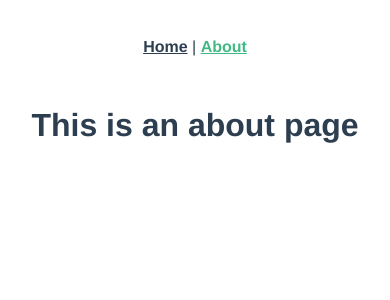
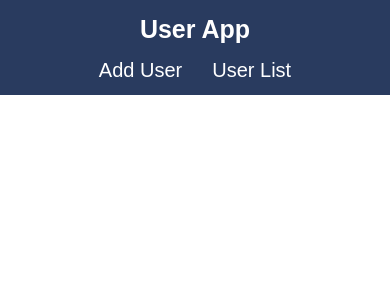
Before and after one commit to sefaekici/vue-express-crud, a Vue app in the folder client/: page /about in a window 390 px wide. Shown: the top 300 px of the page. Built offline with nearby package versions, Linux system fonts and the light colour scheme.

Commit message:
Client Navbar Design Navbar design and responsive with scss

```diff
--- a/client/src/App.vue
+++ b/client/src/App.vue
@@ -1,32 +1,30 @@
 <template>
   <div id="app">
-    <div id="nav">
-      <router-link to="/">Home</router-link> |
-      <router-link to="/about">About</router-link>
-    </div>
-    <router-view/>
+    <app-navbar></app-navbar>
   </div>
 </template>
 
 <style lang="scss">
-#app {
-  font-family: Avenir, Helvetica, Arial, sans-serif;
-  -webkit-font-smoothing: antialiased;
-  -moz-osx-font-smoothing: grayscale;
-  text-align: center;
-  color: #2c3e50;
+  *{
+    margin: 0;
+    padding: 0;
+    box-sizing: border-box;
+    font-family: "Rubik",sans-serif;
+  }
+
+  #app{
+    display: flex;
+    flex-direction: column;
+    align-items: center;
+  }
+</style>
+
+
+<script>
+import Navbar from "./components/Navbar.vue"
+export default {
+  components:{
+    appNavbar:Navbar,
+  },
 }
-
-#nav {
-  padding: 30px;
-
-  a {
-    font-weight: bold;
-    color: #2c3e50;
-
-    &.router-link-exact-active {
-      color: #42b983;
-    }
-  }
-}
-</style>
+</script>
--- a/client/src/components/HelloWorld.vue
+++ /dev/null
@@ -1,60 +0,0 @@
-<template>
-  <div class="hello">
-    <h1>{{ msg }}</h1>
-    <p>
-      For a guide and recipes on how to configure / customize this project,<br>
-      check out the
-      <a href="https://cli.vuejs.org" target="_blank" rel="noopener">vue-cli documentation</a>.
-    </p>
-    <h3>Installed CLI Plugins</h3>
-    <ul>
-      <li><a href="https://github.com/vuejs/vue-cli/tree/dev/packages/%40vue/cli-plugin-babel" target="_blank" rel="noopener">babel</a></li>
-      <li><a href="https://github.com/vuejs/vue-cli/tree/dev/packages/%40vue/cli-plugin-router" target="_blank" rel="noopener">router</a></li>
-      <li><a href="https://github.com/vuejs/vue-cli/tree/dev/packages/%40vue/cli-plugin-vuex" target="_blank" rel="noopener">vuex</a></li>
-      <li><a href="https://github.com/vuejs/vue-cli/tree/dev/packages/%40vue/cli-plugin-eslint" target="_blank" rel="noopener">eslint</a></li>
-    </ul>
-    <h3>Essential Links</h3>
-    <ul>
-      <li><a href="https://vuejs.org" target="_blank" rel="noopener">Core Docs</a></li>
-      <li><a href="https://forum.vuejs.org" target="_blank" rel="noopener">Forum</a></li>
-      <li><a href="https://chat.vuejs.org" target="_blank" rel="noopener">Community Chat</a></li>
-      <li><a href="https://twitter.com/vuejs" target="_blank" rel="noopener">Twitter</a></li>
-      <li><a href="https://news.vuejs.org" target="_blank" rel="noopener">News</a></li>
-    </ul>
-    <h3>Ecosystem</h3>
-    <ul>
-      <li><a href="https://router.vuejs.org" target="_blank" rel="noopener">vue-router</a></li>
-      <li><a href="https://vuex.vuejs.org" target="_blank" rel="noopener">vuex</a></li>
-      <li><a href="https://github.com/vuejs/vue-devtools#vue-devtools" target="_blank" rel="noopener">vue-devtools</a></li>
-      <li><a href="https://vue-loader.vuejs.org" target="_blank" rel="noopener">vue-loader</a></li>
-      <li><a href="https://github.com/vuejs/awesome-vue" target="_blank" rel="noopener">awesome-vue</a></li>
-    </ul>
-  </div>
-</template>
-
-<script>
-export default {
-  name: 'HelloWorld',
-  props: {
-    msg: String
-  }
-}
-</script>
-
-<!-- Add "scoped" attribute to limit CSS to this component only -->
-<style scoped lang="scss">
-h3 {
-  margin: 40px 0 0;
-}
-ul {
-  list-style-type: none;
-  padding: 0;
-}
-li {
-  display: inline-block;
-  margin: 0 10px;
-}
-a {
-  color: #42b983;
-}
-</style>
--- /dev/null
+++ b/client/src/components/Navbar.vue
@@ -0,0 +1,58 @@
+<template>
+    <div class="navbar">
+        <h4>User App</h4>
+
+        <ul>
+            <li><router-link to="/add-user">Add User</router-link></li>
+            <li><router-link to="/user-list">User List</router-link></li>
+        </ul>
+
+    </div>
+</template>
+
+
+
+<style lang="scss">
+    .navbar{
+        width: 100%;
+        height: 85px;
+        background: #293B5F;
+        margin-top: 0;
+        padding: 15px 5rem;
+        display: flex;
+        justify-content: space-between;
+        align-items: center;
+        color:#fff;
+
+        @media screen and (max-width:650px) {
+            flex-direction: column;
+            height: 95px;
+            h4{
+                margin-bottom: 15px;
+            }
+
+        }
+
+        h4{
+            font-size: 25px;
+        }
+        ul{
+            display: flex;
+            li{
+                list-style: none;
+                &:first-child{
+                    margin-right: 30px;
+                }
+                a{
+                    text-decoration: none;
+                    color: black;
+                    font-size: 20px;
+                    color:#fff;
+                    &:hover{
+                        opacity: 0.9;
+                    }
+                }
+            }
+        }
+    }
+</style>
--- a/client/src/router/index.js
+++ b/client/src/router/index.js
@@ -1,29 +1,14 @@
-import Vue from 'vue'
-import VueRouter from 'vue-router'
-import Home from '../views/Home.vue'
+import Vue from "vue";
+import VueRouter from "vue-router";
 
-Vue.use(VueRouter)
+Vue.use(VueRouter);
 
-const routes = [
-  {
-    path: '/',
-    name: 'Home',
-    component: Home
-  },
-  {
-    path: '/about',
-    name: 'About',
-    // route level code-splitting
-    // this generates a separate chunk (about.[hash].js) for this route
-    // which is lazy-loaded when the route is visited.
-    component: () => import(/* webpackChunkName: "about" */ '../views/About.vue')
-  }
-]
+const routes = [];
 
 const router = new VueRouter({
-  mode: 'history',
+  mode: "history",
   base: process.env.BASE_URL,
-  routes
-})
+  routes,
+});
 
-export default router
+export default router;
--- a/client/src/views/About.vue
+++ /dev/null
@@ -1,5 +0,0 @@
-<template>
-  <div class="about">
-    <h1>This is an about page</h1>
-  </div>
-</template>
--- a/client/src/views/Home.vue
+++ /dev/null
@@ -1,18 +0,0 @@
-<template>
-  <div class="home">
-    <img alt="Vue logo" src="../assets/logo.png">
-    <HelloWorld msg="Welcome to Your Vue.js App"/>
-  </div>
-</template>
-
-<script>
-// @ is an alias to /src
-import HelloWorld from '@/components/HelloWorld.vue'
-
-export default {
-  name: 'Home',
-  components: {
-    HelloWorld
-  }
-}
-</script>
```
